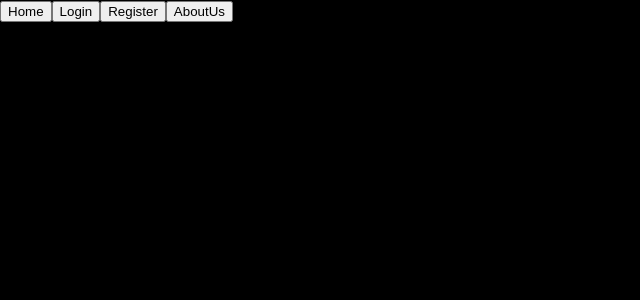
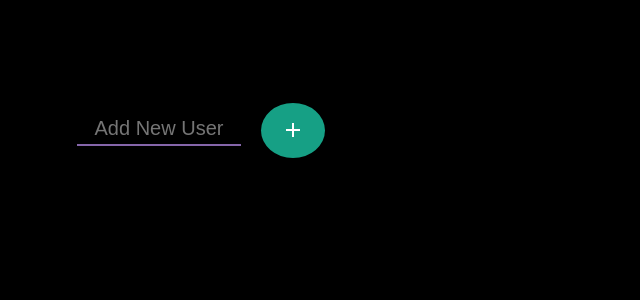
Before and after one commit to AshleshaBandgar/FunctionUp1, a React (Create React App) app: page / in a window 1280 px wide. Shown: the top 300 px of the page, without its empty margins (0-640 px from the left). Built offline with nearby package versions, Linux system fonts and the light colour scheme.

Commit message:
Delete function

```diff
--- a/src/App.js
+++ b/src/App.js
@@ -1,41 +1,13 @@
 import React from 'react'
 import './App.css'
-import { useNavigate } from 'react-router-dom'
+import ToDoList from './components/organisms/AddUser'
 
 
 export default function App(){
+  return (
+  <div>
 
-const navigate = useNavigate()
-
-function handleLogin(){
-  navigate('/Login')
-}
-
-function handleRegister(){
-  navigate('/Register')
-}
-
-function handleHome(){
-  navigate('/Home')
-}
-
-function handleAboutUs(){
-  navigate('/aboutus')
-}
-
-
-
-
-
-  return (
-  <div className="App">
-
-
-       <button onClick={handleHome}>Home</button>
-       <button onClick={handleLogin}>Login</button>
-       <button onClick={handleRegister}>Register</button>
-       <button onClick={handleAboutUs}>AboutUs</button>
-
+    <ToDoList/>
 
   </div>
   )
--- /dev/null
+++ b/src/components/organisms/AddUser.js
@@ -0,0 +1,45 @@
+import React from 'react';
+import Button from "@material-ui/core/Button";
+import AddIcon from "@material-ui/icons/Add";
+import {useState} from 'react'
+import ListCombo from './ListCombo';
+
+
+export default function ToDoList(){
+    const[item, setItem]=useState("")
+    const [newItem, setnewItem] = useState([])
+
+    function itemEvent(e){
+        setItem(e.target.value)
+    }
+    function todoList(){
+        setnewItem((prevValue)=>{
+            return [...prevValue,item]
+        })
+        setItem(" ")
+    }
+  return (
+    <div className='main-div'>
+      <div className='center-div'>
+        <h1>Add new user</h1>
+        <br/>
+        <input type='text'
+        value={item}
+               placeholder='Add New User'
+               onChange={itemEvent}
+               />
+        <Button className="newBtn" onClick={todoList}>
+           <AddIcon/>
+        </Button>
+        <br/>
+        <ol>
+           {
+           newItem.map((val,index)=>{
+            return <ListCombo key={index} text={val}/> })
+            }
+        </ol>
+
+      </div>
+    </div>
+  )
+}
--- a/src/components/organisms/ListCombo.js
+++ b/src/components/organisms/ListCombo.js
@@ -15,7 +15,7 @@ export default function ListCombo(props){
   return (
     <div style={headingStyle}>
        <span onClick={cutIt}><DeleteIcon className="deleteIcon"/></span>
-       <li style={{ textDecoration: line ? "line-through" : "none"}}> {props.text} </li>
+       <li> {props.text} </li>
 
     </div>
 
```
